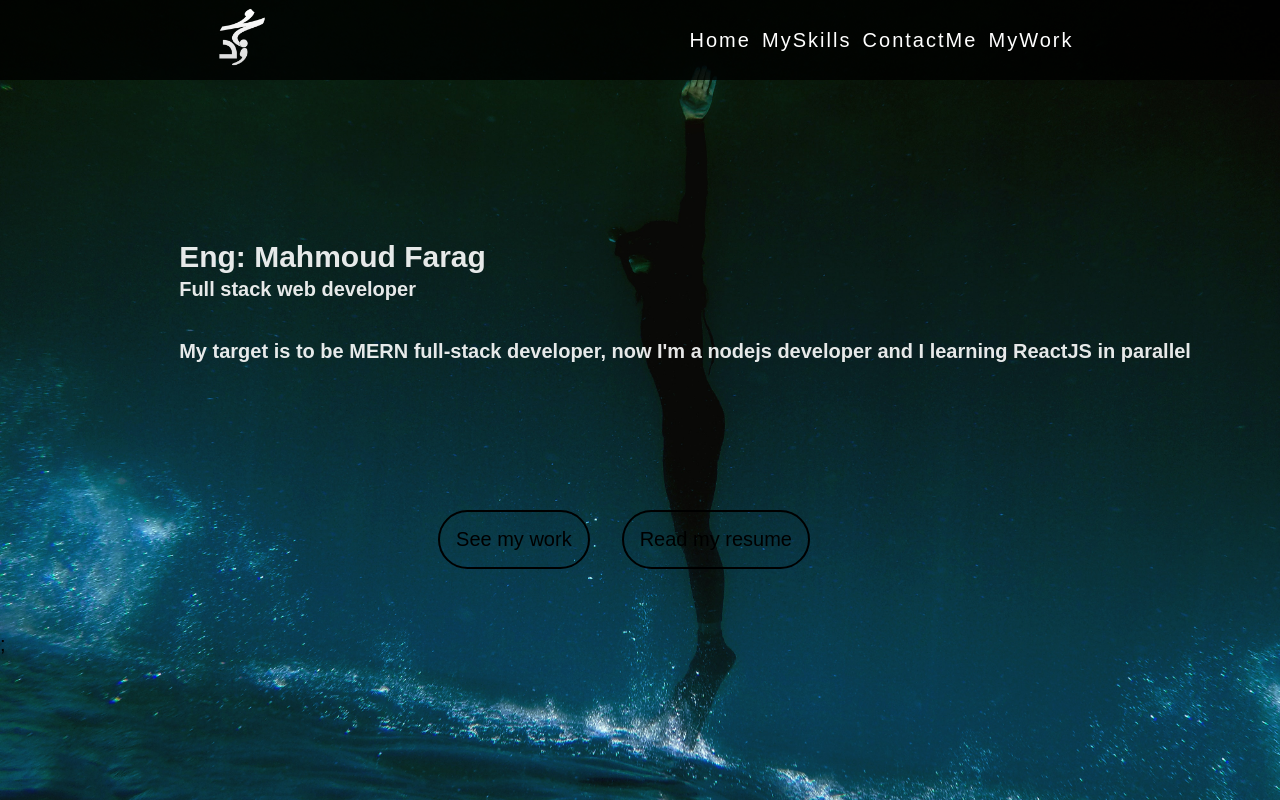
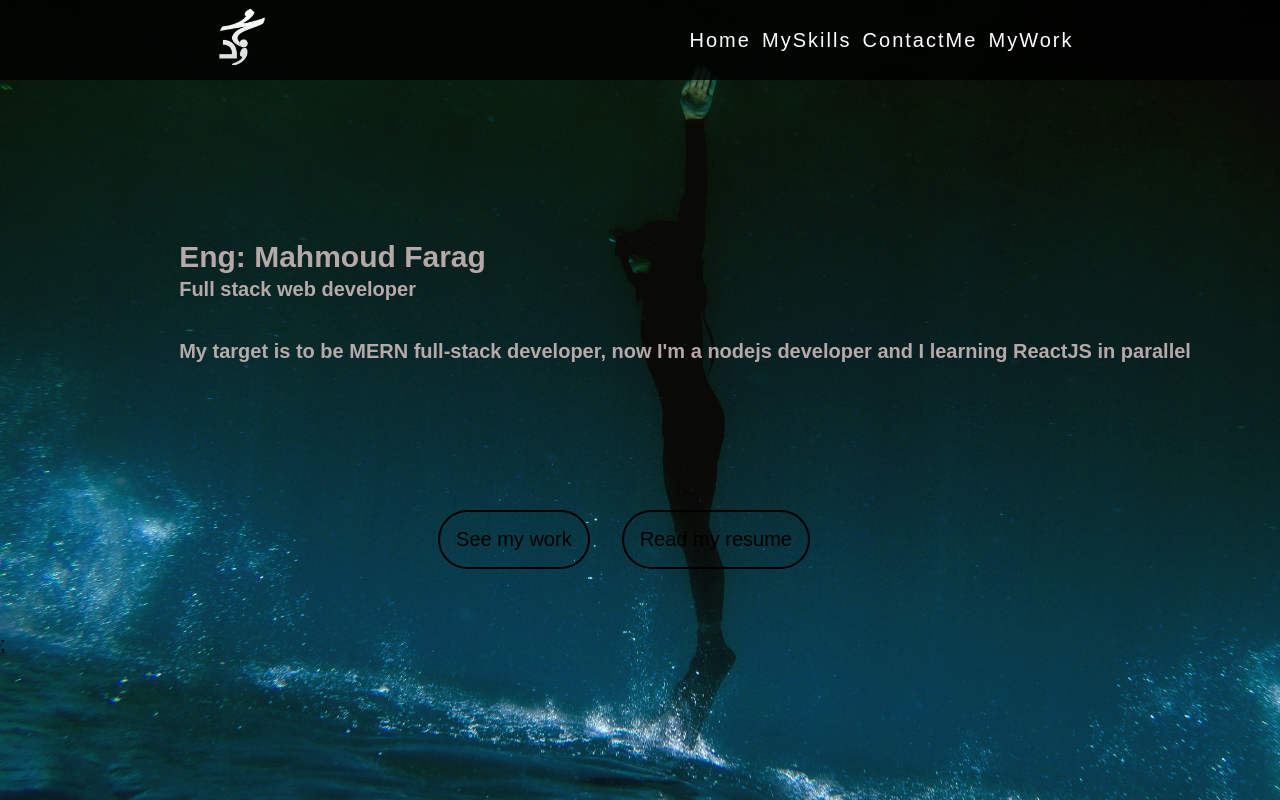
Before and after one commit to mahmoud-farag/my_portfolio, a React (Create React App) app: page / in a window 1280 px wide. Built offline with nearby package versions, Linux system fonts and the light colour scheme.

Commit message:
animate the page and change some features

```diff
--- a/src/components/Home/home.css
+++ b/src/components/Home/home.css
@@ -61,7 +61,7 @@ section.main .loaded {
 }
 section.main .hint h1,
 section.main .hint p {
-  color: #fff;
+  color: #c9b8b8;
   opacity: 0.9;
 }
 section.main .hint h1 {
```
